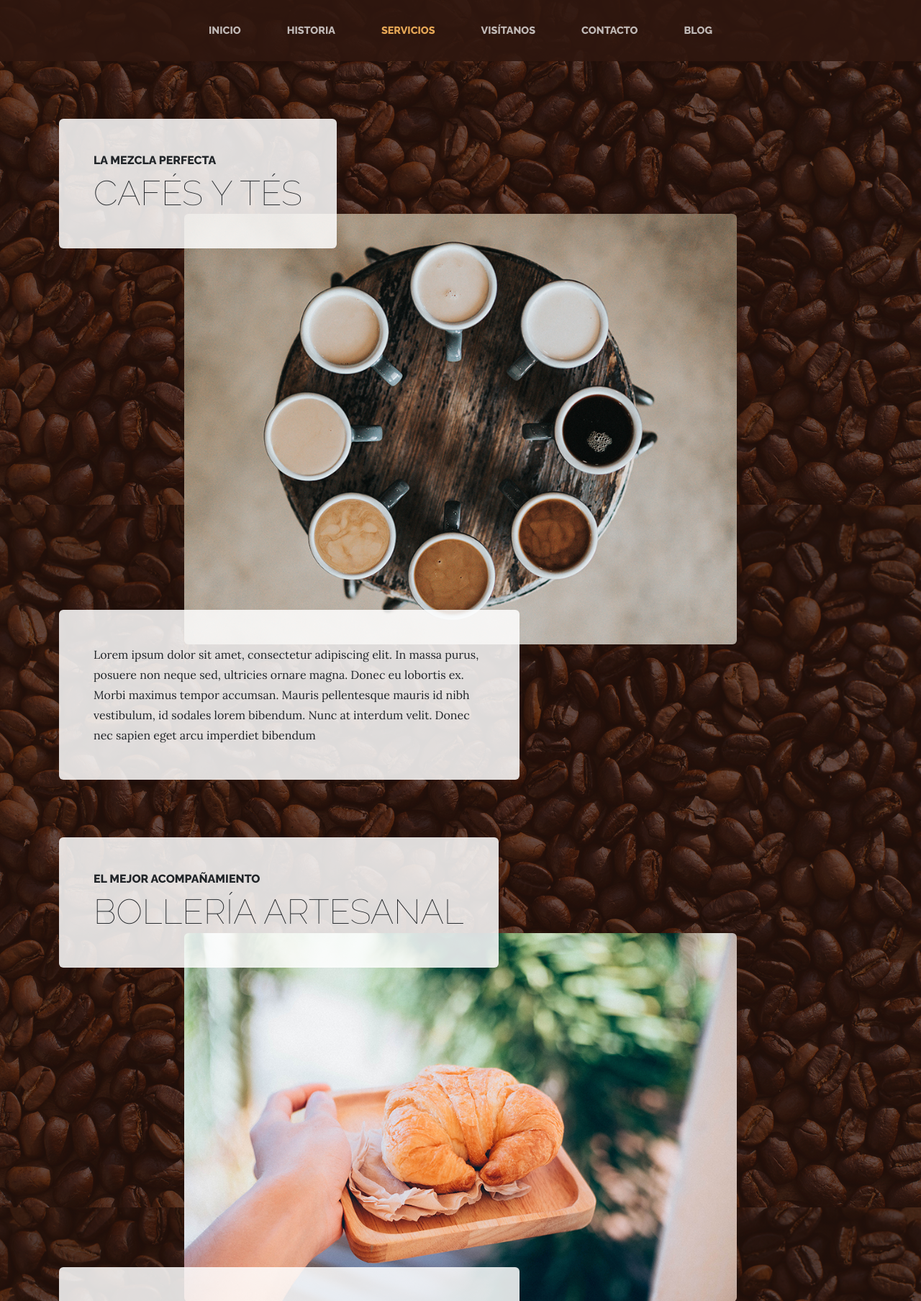
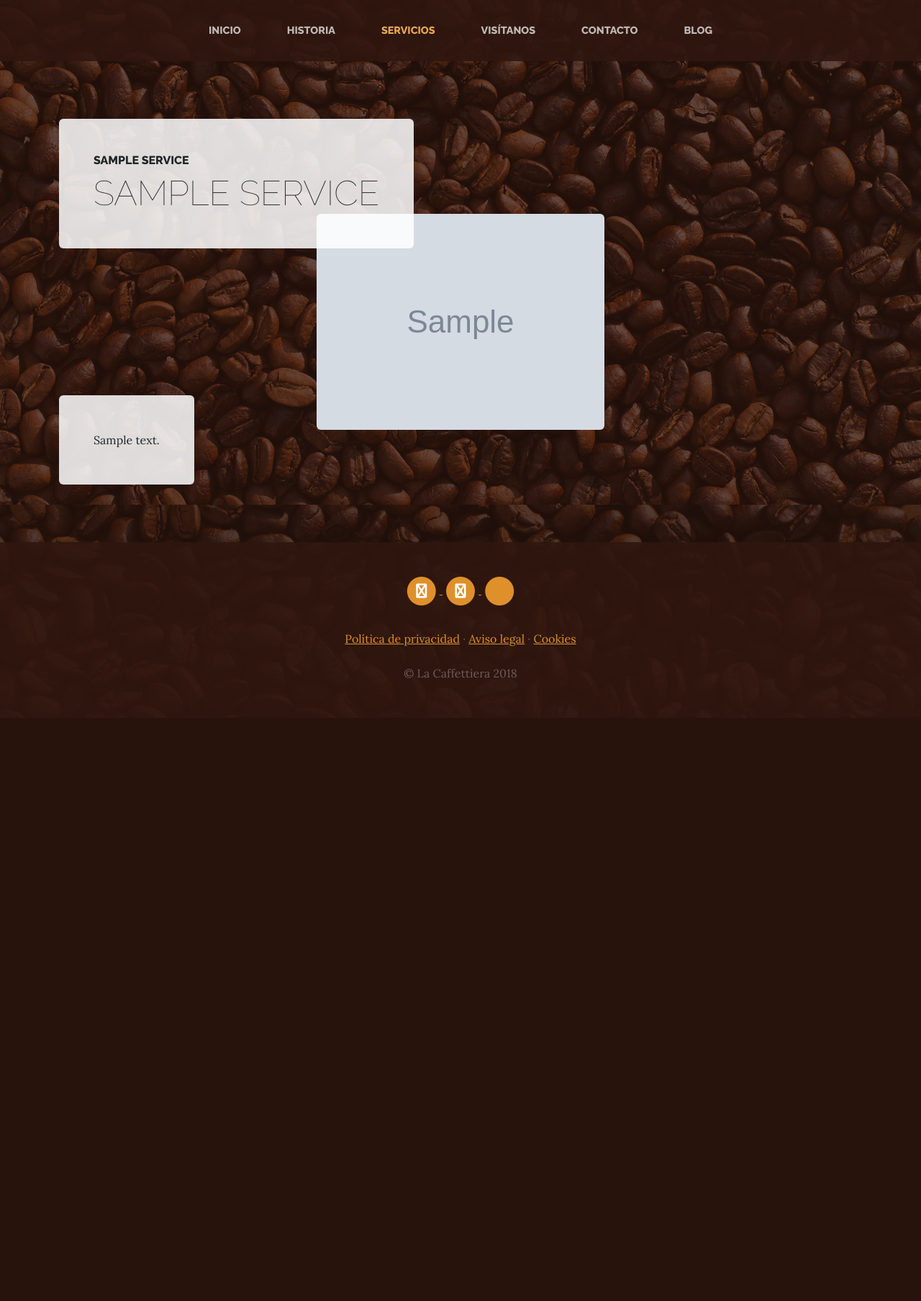
Before and after one commit to jesus010795/webempresa, a Django app: page /services/ in a window 1280 px wide. Shown: the part 275-2082 px from the top of the page at 72% size. After the commit the page ends 1262 px from the top, so only its background shows below. Run offline with Django 5.2, Linux system fonts and the light colour scheme; tables that the repository leaves empty hold one stand-in row (values such as "Sample post"); grey boxes marked "Sample" are stand-in pictures; some libraries are stand-ins or nearby versions.

Commit message:
Services: Implement class-based view and template structure

```diff
--- a/core/urls.py
+++ b/core/urls.py
@@ -4,7 +4,7 @@ from . import views
 urlpatterns = [
     path("", views.home, name="home"),
     path("about/", views.about, name="about"),
-    path("services/", views.services, name="services"),
+    # path("services/", views.services, name="services"),
     path("store/", views.store, name="store"),
     path("contact/", views.contact, name="contact"),
     path("blog/", views.blog, name="blog"),
--- a/core/views.py
+++ b/core/views.py
@@ -10,10 +10,6 @@ def home(request):
 
 def about(request):
     return render(request, "core/about.html")
-
-
-def services(request):
-    return render(request, "core/services.html")
 
 
 def store(request):
--- a/core/templates/core/services.html
+++ b/services/templates/services/service_list.html
@@ -5,27 +5,34 @@
 {% block title %}Servicios{% endblock %}
 
 {% block content %}
+
+{% for service in services %}
+
   <section class="page-section">
     <div class="container">
       <div class="product-item">
         <div class="product-item-title d-flex">
           <div class="bg-faded p-5 d-flex mr-auto rounded">
             <h2 class="section-heading mb-0">
-            <span class="section-heading-upper">La mezcla perfecta</span>
-            <span class="section-heading-lower">Cafés y tés</span>
+              <span class="section-heading-upper">{{ service.title }}</span>
+              <span class="section-heading-lower">{{ service.subtitle }}</span>
             </h2>
           </div>
         </div>
-      <img class="product-item-img mx-auto d-flex rounded img-fluid mb-3 mb-lg-0" src="{% static 'core/img/products-01.jpg' %}" alt="">
+        <img class="product-item-img mx-auto d-flex rounded img-fluid mb-3 mb-lg-0" src="{{ service.image.url }}" alt="">
         <div class="product-item-description d-flex ml-auto">
           <div class="bg-faded p-5 rounded">
-          <p class="mb-0">Lorem ipsum dolor sit amet, consectetur adipiscing elit. In massa purus, posuere non neque sed, ultricies ornare magna. Donec eu lobortis ex. Morbi maximus tempor accumsan. Mauris pellentesque mauris id nibh vestibulum, id sodales lorem bibendum. Nunc at interdum velit. Donec nec sapien eget arcu imperdiet bibendum</p>
+            <p class="mb-0">{{ service.content}}</p>
           </div>
         </div>
       </div>
     </div>
   </section>
 
+{% endfor %}
+
+
+<!--
 <section class="page-section">
   <div class="container">
     <div class="product-item">
@@ -66,5 +73,6 @@
       </div>
     </div>
   </div>
-</section>
+</section> -->
 {% endblock %}
+Servicios
--- /dev/null
+++ b/services/urls.py
@@ -0,0 +1,4 @@
+from django.urls import path
+from .views import ListServiceView
+
+urlpatterns = [path("services/", ListServiceView.as_view(), name="services")]
--- a/services/views.py
+++ b/services/views.py
@@ -1,3 +1,14 @@
 from django.shortcuts import render
+from django.views.generic import ListView, DetailView
+
+from .models import Service
+
 
 # Create your views here.
+# def services(request):
+#     return render(request, "core/services.html")
+
+
+class ListServiceView(ListView):
+    model = Service
+    context_object_name = "services"
--- a/webempresa/urls.py
+++ b/webempresa/urls.py
@@ -22,6 +22,7 @@ from django.conf import settings  # Settins para el manejo de las imagenes
 urlpatterns = [
     path("admin/", admin.site.urls),
     path("", include("core.urls")),
+    path("", include("services.urls")),
 ]
 
 
```
Lines whose indentation alone changed are shown as unchanged.
